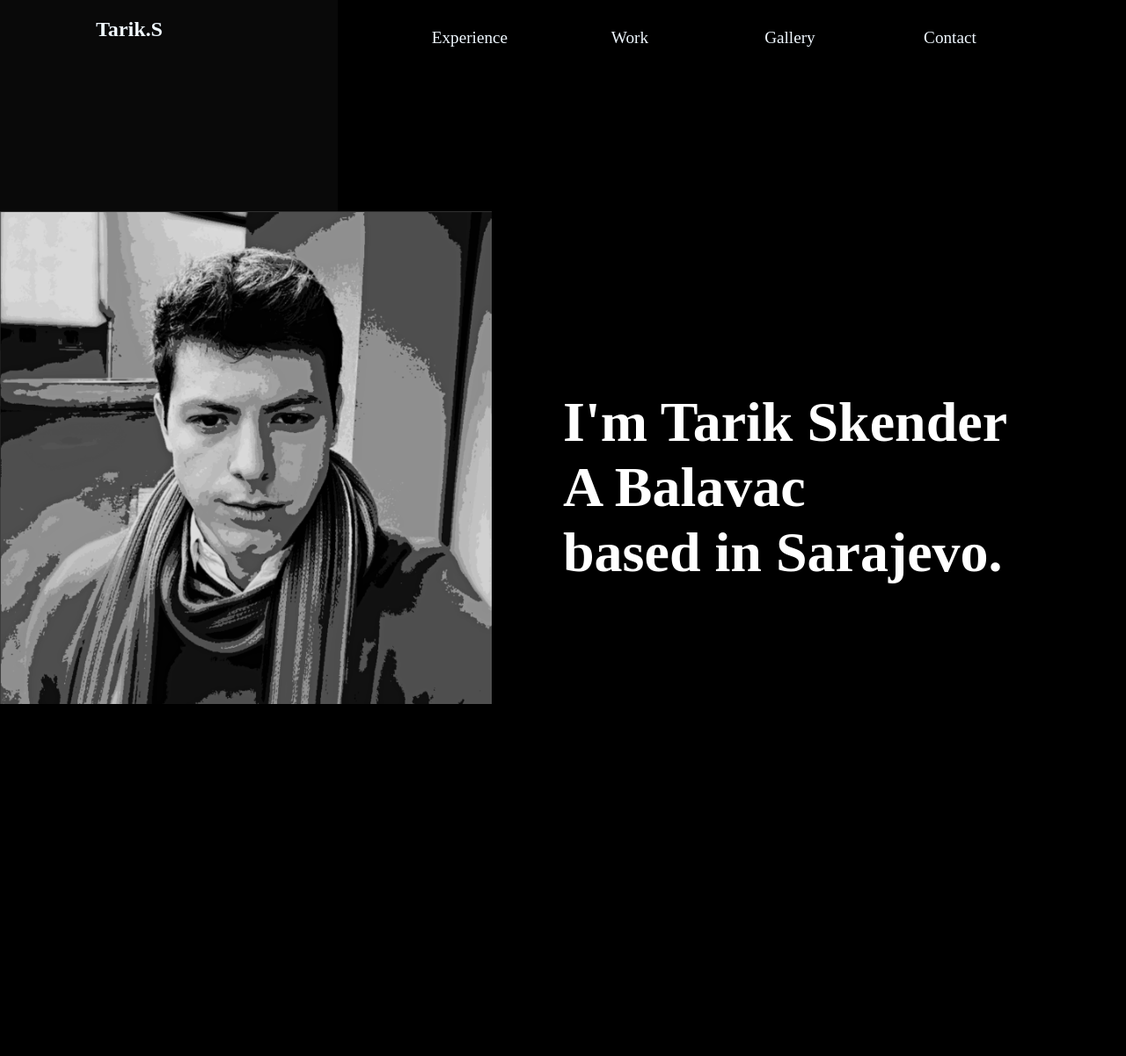
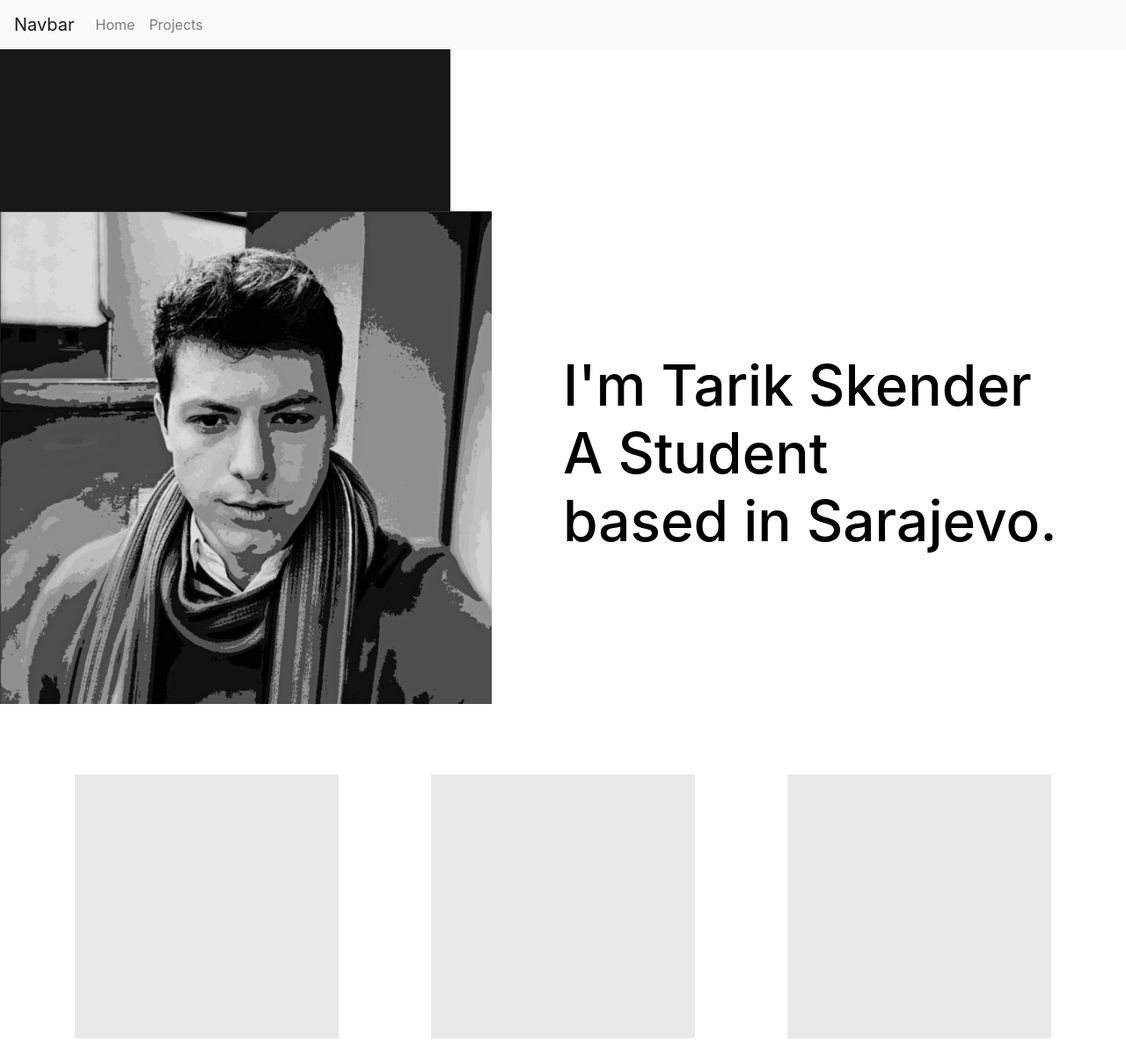
Before and after one commit to tarikskender/projects, a plain HTML site: page index.html in a window 1280 px wide. Shown: the whole page at 88% size. Before the commit the page ends 800 px from the top, so only its background shows below. Drawn offline with nearby package versions, Linux system fonts and the light colour scheme.

Commit message:
New Changes

```diff
--- a/css/main.css
+++ b/css/main.css
@@ -24,8 +24,8 @@ body {
 
 .colored-block {
   height: 100vh;
-  background-color: #090909;
-  width: 30%;
+  background-color: #181818;
+  width: 40%;
   position: absolute;
   top: 0;
   z-index: -40;
@@ -42,9 +42,25 @@ body {
 }
 
 .big-title {
-  color: white;
+  color: black;
   position: absolute;
   top: 50%;
   left: 50%;
   font-size: 4rem;
 }
+
+#projects div{
+  margin: 20px;
+  height: 300px;
+  width: 300px;
+  background-color: rgb(233, 233, 233);
+
+}
+
+#projects{
+  width: 100%;
+  display: flex;
+  justify-content: space-evenly;
+  position: absolute;
+  bottom: -400px;
+}
--- a/index.html
+++ b/index.html
@@ -7,31 +7,45 @@
     <meta name="viewport" content="width=device-width, initial-scale=1" />
     <meta name="author" content="" />
     <link rel="stylesheet" href="css/main.css" />
+    <link rel="stylesheet" href="https://cdn.jsdelivr.net/npm/bootstrap@4.3.1/dist/css/bootstrap.min.css" integrity="sha384-ggOyR0iXCbMQv3Xipma34MD+dH/1fQ784/j6cY/iJTQUOhcWr7x9JvoRxT2MZw1T" crossorigin="anonymous">
     <script src="http://code.jquery.com/jquery-latest.min.js"></script>
   </head>
 
   <body>
-    <nav class="nav">
-      <div class="first-part">
-        <h1>Tarik.S</h1>
+    <nav class="navbar navbar-expand-lg navbar-light bg-light fixed-top">
+      <a class="navbar-brand" href="#">Navbar</a>
+      <button class="navbar-toggler" type="button" data-toggle="collapse" data-target="#navbarNav" aria-controls="navbarNav" aria-expanded="false" aria-label="Toggle navigation">
+          <span class="navbar-toggler-icon"></span>
+      </button>
+      <div class="collapse navbar-collapse" id="navbarNav">
+          <ul class="navbar-nav">
+              <li class="nav-item">
+                  <a class="nav-link" href="#home">Home</a>
+              </li>
+              <li class="nav-item">
+                  <a class="nav-link" href="#projects">Projects</a>
+              </li>
+          </ul>
       </div>
-      <div class="second-part">
-        <ul class="nav-buttons">
-          <li>Experience</li>
-          <li>Work</li>
-          <li>Gallery</li>
-          <li>Contact</li>
-        </ul>
-      </div>
-    </nav>
+  </nav>
+
     <div class="colored-block">
       <div class="colored-block__image"></div>
     </div>
+
     <h1 class="big-title">
-      I'm Tarik Skender <br />A Balavac<br />
+      I'm Tarik Skender <br />A Student<br />
       based in Sarajevo.
     </h1>
 
-    <script></script>
+    <section id="projects">
+      <div class="card1"></div>
+      <div class="card2"></div>
+      <div class="card3"></div>
+    </section>
+
+    <script src="https://code.jquery.com/jquery-3.3.1.slim.min.js" integrity="sha384-q8i/X+965DzO0rT7abK41JStQIAqVgRVzpbzo5smXKp4YfRvH+8abtTE1Pi6jizo" crossorigin="anonymous"></script>
+    <script src="https://cdn.jsdelivr.net/npm/popper.js@1.14.7/dist/umd/popper.min.js" integrity="sha384-UO2eT0CpHqdSJQ6hJty5KVphtPhzWj9WO1clHTMGa3JDZwrnQq4sF86dIHNDz0W1" crossorigin="anonymous"></script>
+    <script src="https://cdn.jsdelivr.net/npm/bootstrap@4.3.1/dist/js/bootstrap.min.js" integrity="sha384-JjSmVgyd0p3pXB1rRibZUAYoIIy6OrQ6VrjIEaFf/nJGzIxFDsf4x0xIM+B07jRM" crossorigin="anonymous"></script>
   </body>
 </html>
```
Also changed, not shown: 1 other file.
